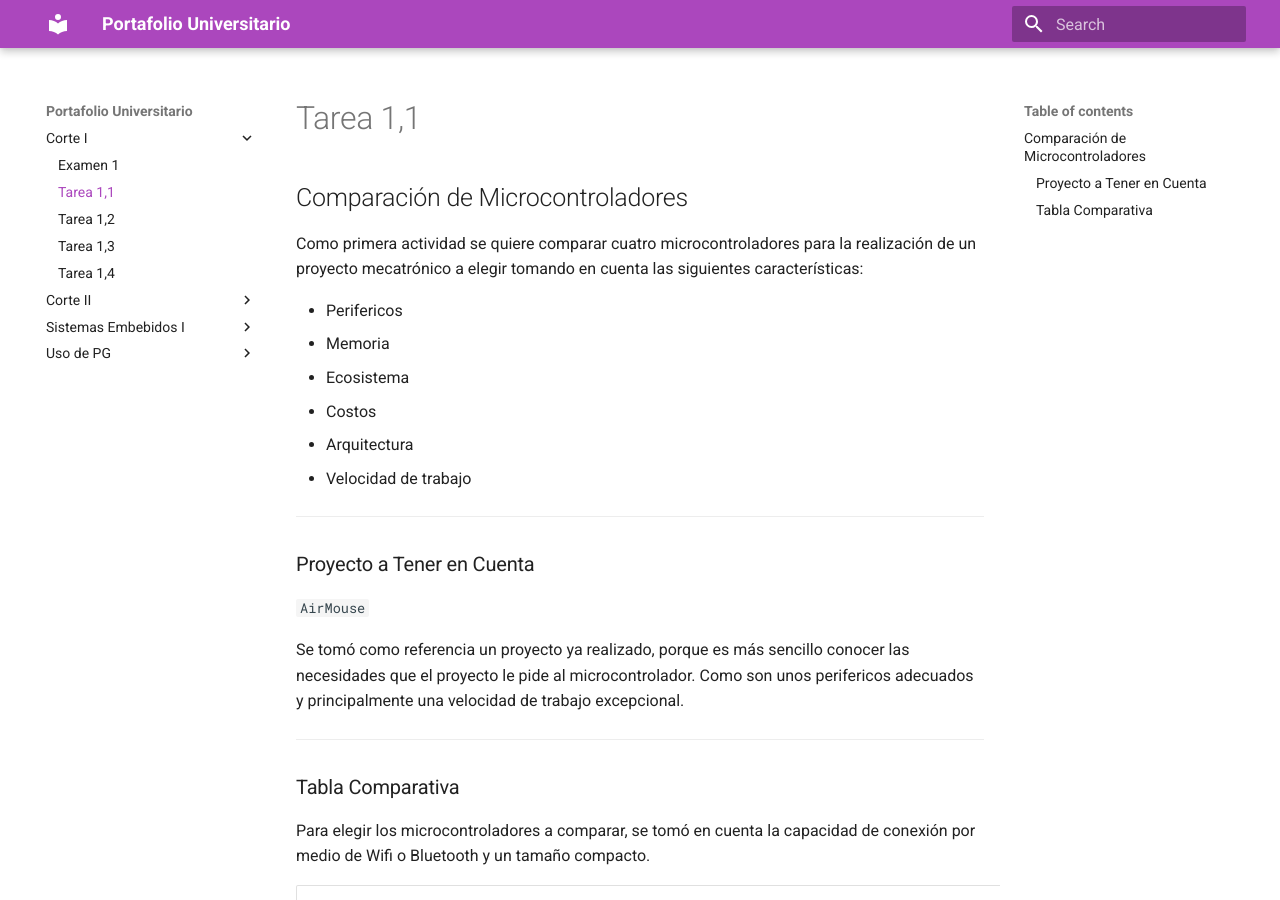
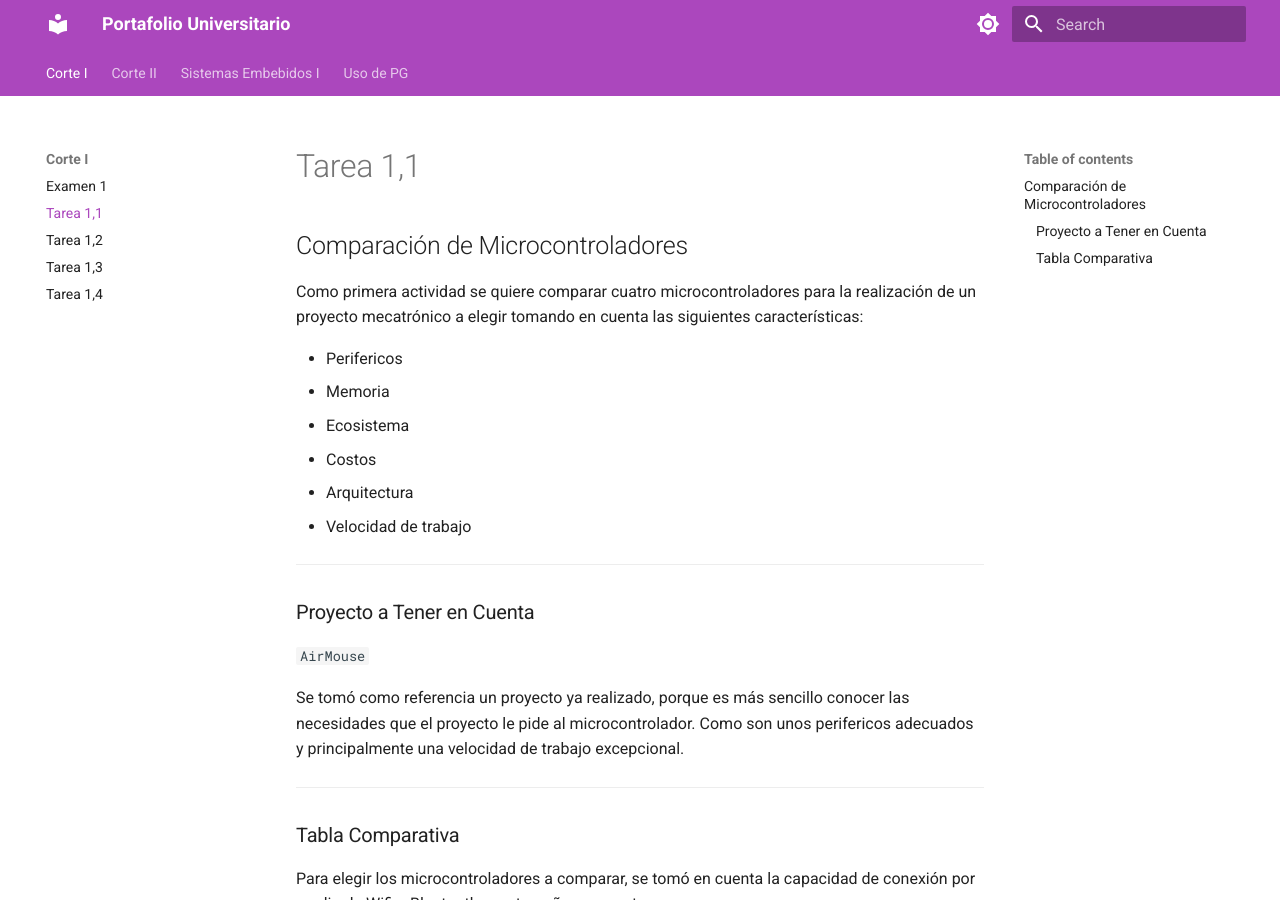
Before and after one commit to Oskihgez/Mi-Portafolio, an MkDocs documentation site: the page built from docs/Corte_I/Tarea_1,1.md, in a window 1280 px wide and 900 px high. Built offline with MkDocs 1.6.1 and Material for MkDocs 9.7.7, drawn with Linux system fonts in a browser that asks for light colours.

Commit message:
cambio 21

```diff
--- a/mkdocs.yml
+++ b/mkdocs.yml
@@ -1,39 +1,35 @@
 site_name: Portafolio Universitario
+theme:
+  name: material
+  palette:
+    - scheme: default
+      primary: purple
+      toggle:
+        icon: material/brightness-7
+        name: Switch to dark mode
+    - scheme: slate
+      primary: purple
+      toggle:
+        icon: material/brightness-4
+        name: Switch to light mode
+  features:
+    - navigation.tabs
+    - navigation.sections
+    - navigation.top
+    - search.suggest
+    - search.highlight
+    - content.tabs.link
+    - content.code.annotation
+    - content.code.copy
 markdown_extensions:
   - pymdownx.highlight:
       anchor_linenums: true
-      line_spans: __span
-      pygments_lang_class: true
   - pymdownx.inlinehilite
   - pymdownx.snippets
   - pymdownx.superfences
-  - pymdownx.critic:
-      mode: view
-  - pymdownx.caret
-  - pymdownx.keys
-  - def_list
+  - admonition
+  - pymdownx.details
+  - pymdownx.tabbed:
+      alternate_style: true
   - attr_list
   - md_in_html
-  - pymdownx.blocks.caption
-  - admonition
-  - pymdownx.details
-  - pymdownx.emoji
-  - pymdownx.tabbed:
-      alternate_style: true
-  - pymdownx.tasklist:
-      custom_checkbox: true
-      clickable_checkbox: true
-# Use the ReadTheDocs theme
-theme:
-  name: material
-  highlightjs: true
-  palette:
-      - scheme: default
-        primary: purple
-
-  features:
-    - content.code.copy
-    - content.tooltips
-extra_css:
-  - https://use.fontawesome.com/releases/v6.5.2/css/all.css
-  - https://cdnjs.cloudflare.com/ajax/libs/font-awesome/6.5.2/css/all.min.css
```
Also changed, not shown: docs/Corte_II/Tarea_2,4.md (+267 -0 lines).
